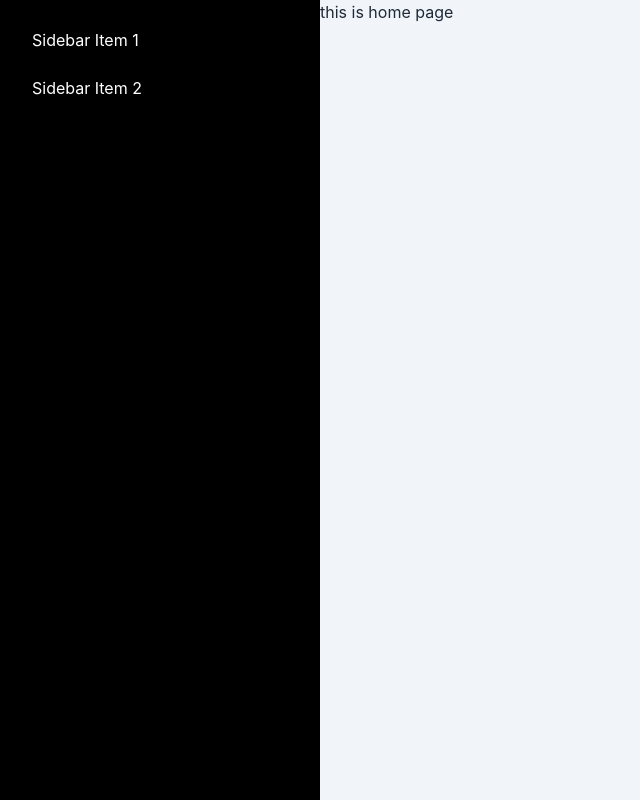
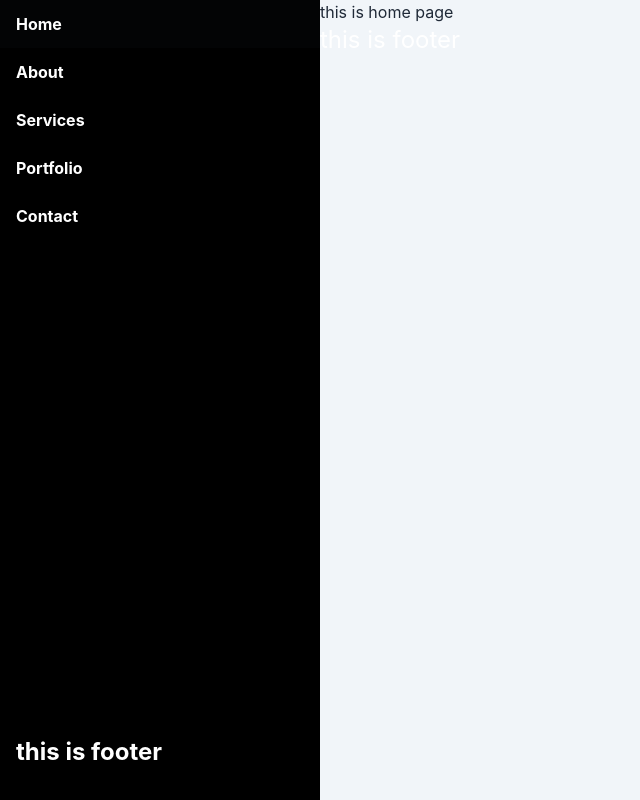
Before and after one commit to MdMuzahid07/MyPortfolio_Website-client-, a React (Create React App) app: page / in a window 1280 px wide. Shown: the whole page, without its empty margins (0-640 px from the left). Built offline with nearby package versions, Linux system fonts and the light colour scheme.

Commit message:
navbar UI/UX updated

```diff
--- a/src/components/Footer/Footer.js
+++ b/src/components/Footer/Footer.js
@@ -3,7 +3,7 @@ import React from 'react';
 const Footer = () => {
     return (
         <footer>
-
+            <h2 className='text-2xl text-white'>this is footer</h2>
         </footer>
     );
 };
--- a/src/components/Navbar/Navbar.js
+++ b/src/components/Navbar/Navbar.js
@@ -1,25 +1,47 @@
 import React from 'react';
+import Footer from '../Footer/Footer';
 
 const Navbar = ({ children }) => {
     return (
         <nav>
-            <div class="drawer drawer-mobile">
-                <input id="my-drawer-2" type="checkbox" class="drawer-toggle" />
-                <div class="drawer-content bg-slate-100">
-                    <label for="my-drawer-2" class="fixed top-5 left-5 bg-black text-primary p-2 z-50 rounded lg:hidden">
-                        <svg xmlns="http://www.w3.org/2000/svg" fill="none" viewBox="0 0 24 24" class="inline-block w-7 h-7 stroke-current"><path stroke-linecap="round" stroke-linejoin="round" stroke-width="2" d="M4 6h16M4 12h16M4 18h16"></path></svg>
+            <div className="drawer drawer-mobile">
+                <input id="my-drawer-2" type="checkbox" className="drawer-toggle" />
+                <div className="drawer-content bg-slate-100">
+                    <label for="my-drawer-2" className="fixed top-5 left-5 z-50 p-2 bg-primary border-2 border-secondary drop-shadow text-secondary rounded-full lg:hidden">
+                        <svg xmlns="http://www.w3.org/2000/svg" fill="none" viewBox="0 0 24 24" className="inline-block w-10 h-10 stroke-current font-bold"><path stroke-linecap="round" stroke-linejoin="round" stroke-width="2" d="M4 6h16M4 12h16M4 18h16"></path></svg>
                     </label>
                     {/* <!-- Page content here --> */}
                     {children}
                 </div>
-                <div class="drawer-side">
-                    <label for="my-drawer-2" class="drawer-overlay" />
-                    <ul class="menu p-4 overflow-y-auto w-80 text-base-content  bg-black text-white sticky top-0 left-0">
+                <div className="drawer-side">
+                    <label for="my-drawer-2" className="drawer-overlay" />
+                    <ul className="menu overflow-y-auto w-80 text-base-content  bg-black text-white font-bold">
                         {/* <!-- Sidebar content here --> */}
-                        <li><a>Sidebar Item 1</a></li>
-                        <li><a>Sidebar Item 2</a></li>
+                        <li>
+                            <a href="/#">Home</a>
+                        </li>
+
+                        <li>
+                            <a href="/#">About</a>
+                        </li>
+
+                        <li>
+                            <a href="/#">Services</a>
+                        </li>
+
+                        <li>
+                            <a href="/#">Portfolio</a>
+                        </li>
+
+                        <li>
+                            <a href="/#">Contact</a>
+                        </li>
+
+
+                        <li className='absolute bottom-5 hidden md:block'>
+                            <Footer />
+                        </li>
                     </ul>
-
                 </div>
             </div>
         </nav>
```
